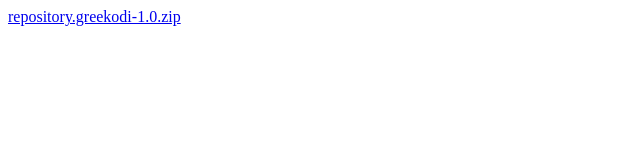
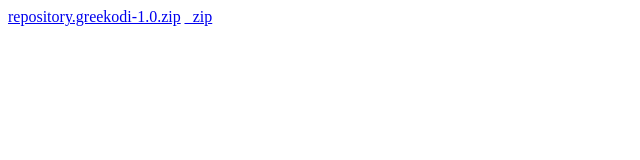
Before and after one commit to Zafk0/greekodi, a plain HTML site: page index.html in a window 1280 px wide. Shown: the full height of the page, 0-640 px from the left. Drawn offline with Linux system fonts and the light colour scheme.

Commit message:
Add link to _zip file in index.html

```diff
--- a/index.html
+++ b/index.html
@@ -1,2 +1,3 @@
 <!DOCTYPE html>
 <a href="repository.greekodi-1.0.zip">repository.greekodi-1.0.zip</a>
+<a href="zip">_zip</a>
```
